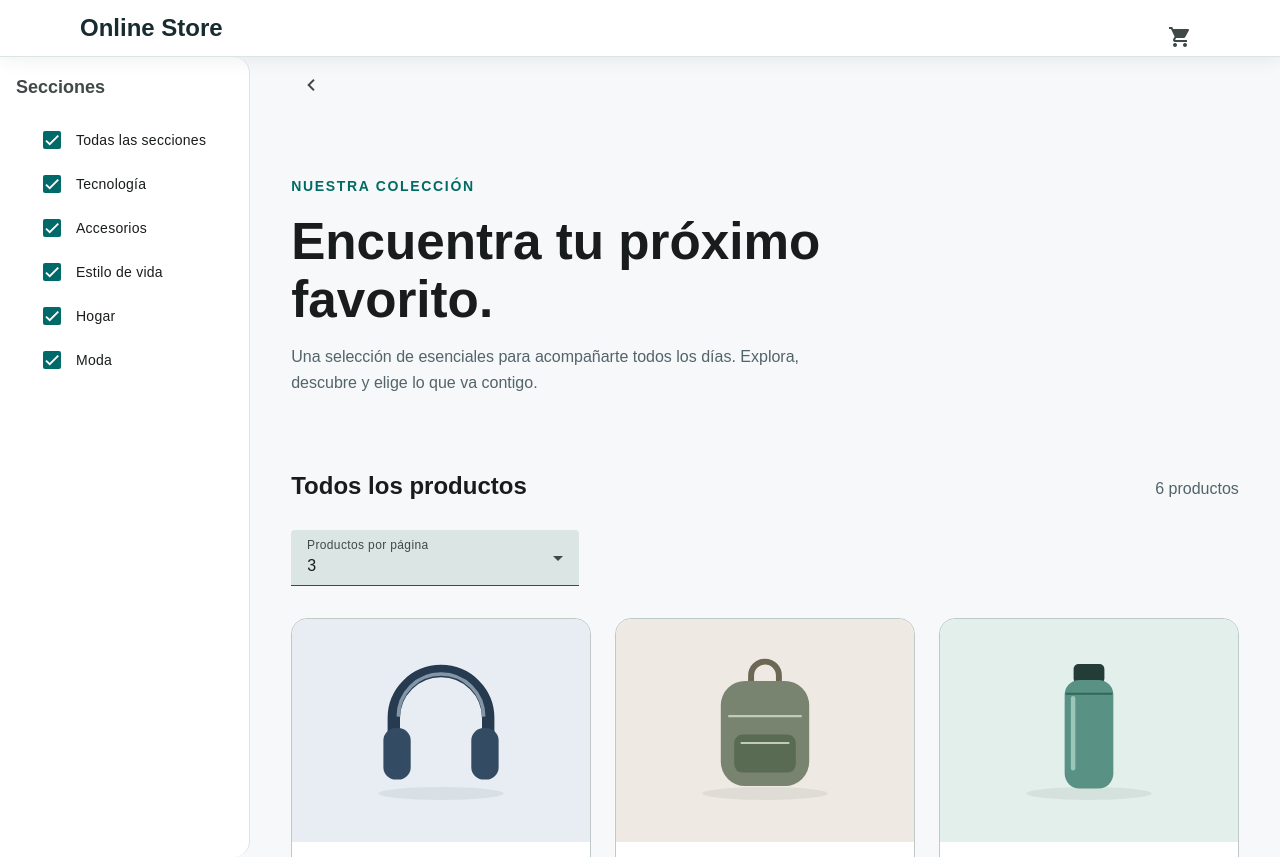
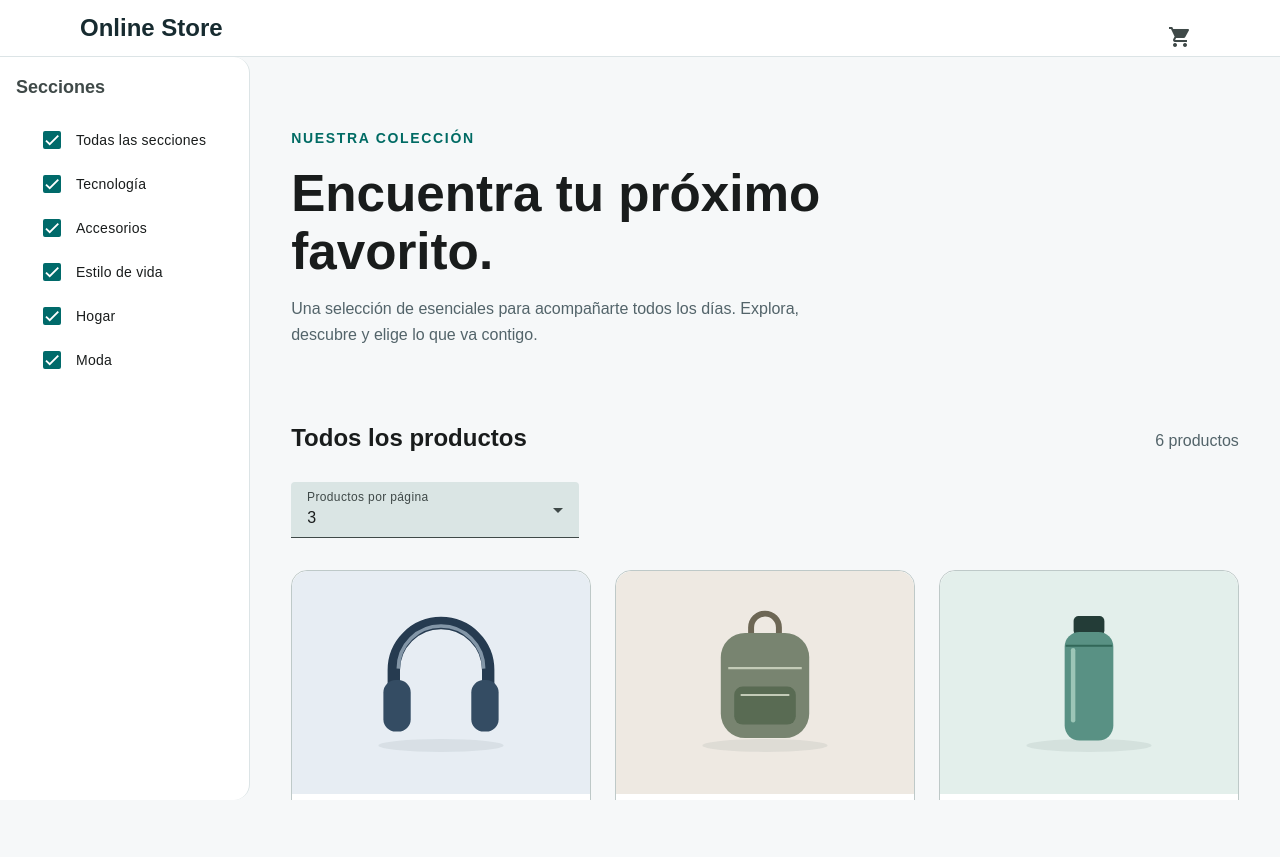
Before and after one commit to YigaelBalderrama/Storefront-Kit-Online-Catalog-with-WhatsApp-Ordering, an Angular app: page /catalogo in a window 1280 px wide. After the commit the page ends 800 px from the top, so only its background shows below. Built offline with nearby package versions, Linux system fonts and the light colour scheme.

Commit message:
feat: change sidebar so that it does not collapse

```diff
--- a/src/app/app.html
+++ b/src/app/app.html
@@ -1,2 +1,4 @@
 <app-store-header [count]="cart.count()" />
-<router-outlet />
+<div class="app__route">
+  <router-outlet />
+</div>
--- a/src/app/app.scss
+++ b/src/app/app.scss
@@ -1,4 +1,22 @@
 :host {
-  display: block;
-  min-block-size: 100%;
+  display: flex;
+  flex-direction: column;
+  block-size: 100dvh;
+  min-block-size: 0;
 }
+app-store-header {
+  flex: 0 0 auto;
+}
+.app__route {
+  display: flex;
+  flex: 1 1 auto;
+  flex-direction: column;
+  min-block-size: 0;
+}
+.app__route > router-outlet {
+  display: none;
+}
+.app__route > :not(router-outlet) {
+  flex: 1 1 auto;
+  min-block-size: 0;
+}
--- a/src/app/features/catalog/catalog.copy.ts
+++ b/src/app/features/catalog/catalog.copy.ts
@@ -1,8 +1,6 @@
 export const CATALOG_COPY = {
   noSections: 'Selecciona una o más secciones',
   sections: 'Secciones',
-  collapseSections: 'Ocultar secciones',
-  expandSections: 'Mostrar secciones',
   allSections: 'Todas las secciones',
   pageSize: 'Productos por página',
   add: 'Añadir al carrito',
--- a/src/app/features/catalog/pages/catalog-page/catalog-page.html
+++ b/src/app/features/catalog/pages/catalog-page/catalog-page.html
@@ -1,14 +1,15 @@
 <mat-sidenav-container class="catalog__shell">
-  @if (!catalog.loading() && !catalog.error() && categories().length > 0) {
   <mat-sidenav
     class="catalog__sidenav"
     mode="side"
-      [opened]="sectionsOpen()"
+    [opened]="true"
+    [disableClose]="true"
     id="catalog-sections"
     aria-labelledby="sections-title"
   >
     <section class="catalog__sections">
       <h2 id="sections-title">{{ copy.sections }}</h2>
+      @if (!catalog.loading() && !catalog.error() && categories().length > 0) {
         <mat-list class="catalog__categories" role="group" aria-labelledby="sections-title">
           <mat-list-item>
             <mat-checkbox
@@ -28,27 +29,11 @@
             </mat-list-item>
           }
         </mat-list>
+      }
     </section>
   </mat-sidenav>
-  }
   <mat-sidenav-content class="catalog__content">
     <a class="catalog__skip" [href]="skipLink()">{{ copy.skip }}</a>
-    @if (!catalog.loading() && !catalog.error() && categories().length > 0) {
-      <div class="catalog__toolbar">
-        <button
-          type="button"
-          mat-icon-button
-          [attr.aria-label]="sectionsOpen() ? copy.collapseSections : copy.expandSections"
-          [attr.aria-expanded]="sectionsOpen()"
-          aria-controls="catalog-sections"
-          (click)="toggleSections()"
-        >
-          <mat-icon aria-hidden="true">{{
-            sectionsOpen() ? 'chevron_left' : 'chevron_right'
-          }}</mat-icon>
-        </button>
-      </div>
-    }
     <main class="catalog">
       <section class="catalog__intro" aria-labelledby="catalog-title">
         <p class="catalog__eyebrow">{{ copy.collection }}</p>
--- a/src/app/features/catalog/pages/catalog-page/catalog-page.scss
+++ b/src/app/features/catalog/pages/catalog-page/catalog-page.scss
@@ -1,18 +1,21 @@
 :host {
   display: block;
+  flex: 1 1 auto;
+  min-block-size: 0;
   --catalog-sidebar-width: 250px;
 }
 .catalog__shell {
-  block-size: 100dvh;
+  block-size: 100%;
+  min-block-size: 0;
   background: var(--background);
 }
 .catalog__sidenav {
   inline-size: var(--catalog-sidebar-width);
-  overflow-y: auto;
   background: var(--surface);
   border-inline-end: var(--border-width) solid var(--border);
 }
 .catalog__content {
+  position: relative;
   min-inline-size: 0;
   background: var(--background);
 }
@@ -31,12 +34,6 @@
 .catalog__categories mat-list-item {
   min-block-size: var(--control-min-size);
   block-size: auto;
-}
-.catalog__toolbar {
-  inline-size: min(100%, var(--content-width));
-  margin-inline: auto;
-  padding-inline: var(--gutter);
-  padding-block-start: var(--space-sm);
 }
 .catalog {
   inline-size: min(100%, var(--content-width));
@@ -99,14 +96,13 @@ h1 {
   border-radius: var(--radius);
 }
 .catalog__skip {
-  position: fixed;
+  position: absolute;
   inset-inline-start: var(--gutter);
   inset-block-start: var(--space-sm);
   padding: var(--space-sm);
   background: var(--surface);
   color: var(--accent);
   transform: translateY(-200%);
-  z-index: calc(var(--navigation-layer) + 1);
 }
 .catalog__skip:focus {
   transform: translateY(0);
--- a/src/app/features/catalog/pages/catalog-page/catalog-page.ts
+++ b/src/app/features/catalog/pages/catalog-page/catalog-page.ts
@@ -6,8 +6,6 @@ import { MatSelectModule } from '@angular/material/select';
 import { MatCheckboxModule } from '@angular/material/checkbox';
 import { MatSidenavModule } from '@angular/material/sidenav';
 import { MatListModule } from '@angular/material/list';
-import { MatButtonModule } from '@angular/material/button';
-import { MatIconModule } from '@angular/material/icon';
 import { IconButton } from '../../../../shared/components/icon-button/icon-button';
 import { Cart } from '../../../cart';
 import { Paginator } from '../../../../shared/components/paginator/paginator';
@@ -26,8 +24,6 @@ import { CATALOG_COPY } from '../../catalog.copy';
     MatCheckboxModule,
     MatSidenavModule,
     MatListModule,
-    MatButtonModule,
-    MatIconModule,
   ],
   templateUrl: './catalog-page.html',
   styleUrl: './catalog-page.scss',
@@ -98,11 +94,6 @@ export class CatalogPage {
     );
   });
   protected readonly copy = CATALOG_COPY;
-  protected readonly sectionsOpen = signal(true);
-
-  protected toggleSections(): void {
-    this.sectionsOpen.update((open) => !open);
-  }
 
   protected changePage(page: number, size: number = this.size()): void {
     void this.router.navigate([], {
--- a/src/app/shared/components/store-header/store-header.scss
+++ b/src/app/shared/components/store-header/store-header.scss
@@ -1,8 +1,5 @@
 :host {
   display: block;
-  position: sticky;
-  inset-block-start: 0;
-  z-index: var(--navigation-layer);
 }
 .store-header {
   background: var(--surface);
```
Also changed, not shown: 1 other file (tests, documents, lock files or other folders). Lines whose indentation alone changed are shown as unchanged.
